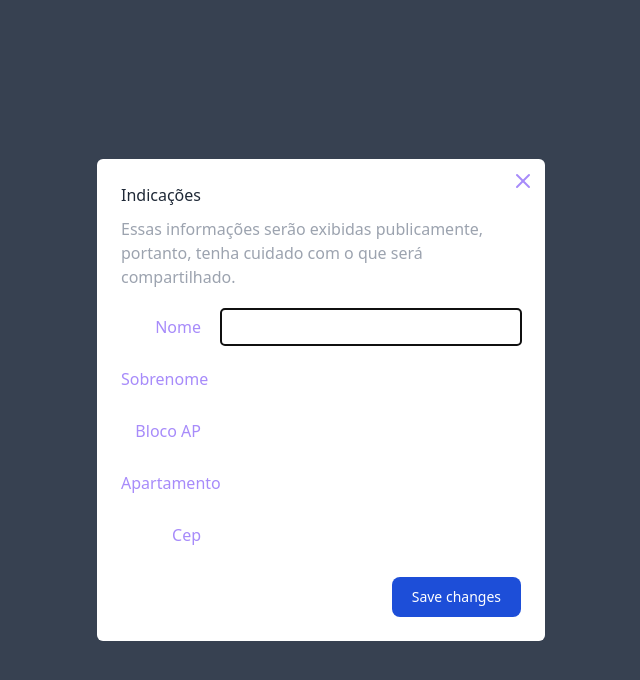
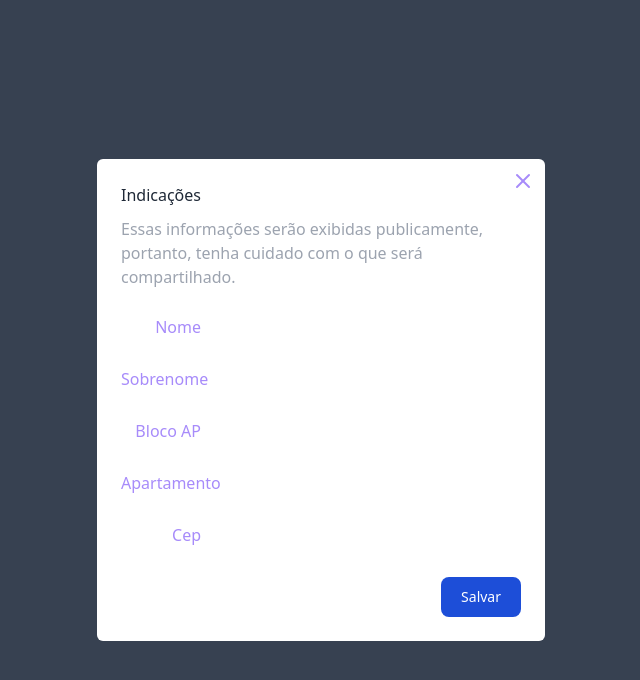
Before and after one commit to finntechnologies/sinnples, a Next.js app: page /add in a window 1280 px wide. Both pictures are taken after a click on the button "Nova indicação". Shown: the top 680 px of the page, without its empty margins (319-959 px from the left). Built offline with nearby package versions, Linux system fonts and the light colour scheme.

Commit message:
feat(radix) import each component

```diff
--- a/src/components/integration/add/IndicationAdd.tsx
+++ b/src/components/integration/add/IndicationAdd.tsx
@@ -1,4 +1,14 @@
-import * as Dialog from '@radix-ui/react-dialog'
+import {
+  AlertDialog,
+  AlertDialogTrigger,
+  AlertDialogPortal,
+  AlertDialogOverlay,
+  AlertDialogContent,
+  AlertDialogTitle,
+  AlertDialogDescription,
+  AlertDialogAction
+}
+from '@radix-ui/react-alert-dialog'
 import React, { useState } from "react";
 import { useRouter } from "next/router";
 import { z } from "zod"
@@ -64,23 +74,23 @@ const IndicationAdd = () => {
   };
 
   return (
-    <Dialog.Root open={isModalOpen} onOpenChange={setModalOpen}>
-      <Dialog.Trigger asChild>
+    <AlertDialog open={isModalOpen} onOpenChange={setModalOpen}>
+      <AlertDialogTrigger asChild>
           <button className="text-white bg-primary-700 hover:bg-primary-800 focus:ring-4 focus:ring-primary-300 font-medium rounded-lg text-sm px-5 py-2.5 dark:bg-primary-600 dark:hover:bg-primary-700 focus:outline-none dark:focus:ring-primary-800">
           Nova indicação
           </button>
 
-      </Dialog.Trigger>
-      <Dialog.Portal>
-        <Dialog.Overlay className="fixed inset-0 animate-overlay bg-gray-700 focus:outline-none" />
-        <Dialog.Content className="fixed left-1/2 top-1/2 max-h-[85vh] w-[90vw] max-w-md -translate-x-1/2 -translate-y-1/2 transform animate-content rounded-md bg-white p-6 shadow-custom-0 focus:outline-none dark:bg-gray-800 ">
-          <Dialog.Title className="m-0 text-base font-medium text-gray-800 dark:text-white ">
+      </AlertDialogTrigger>
+      <AlertDialogPortal>
+        <AlertDialogOverlay className="fixed inset-0 animate-overlay bg-gray-700 focus:outline-none" />
+        <AlertDialogContent className="fixed left-1/2 top-1/2 max-h-[85vh] w-[90vw] max-w-md -translate-x-1/2 -translate-y-1/2 transform animate-content rounded-md bg-white p-6 shadow-custom-0 focus:outline-none dark:bg-gray-800 ">
+          <AlertDialogTitle className="m-0 text-base font-medium text-gray-800 dark:text-white ">
           Indicações
-          </Dialog.Title>
-          <Dialog.Description className="mx-0 my-2.5 mb-5 text-base text-gray-400">
+          </AlertDialogTitle>
+          <AlertDialogDescription className="mx-0 my-2.5 mb-5 text-base text-gray-400">
           Essas informações serão exibidas publicamente, portanto, tenha
           cuidado com o que será compartilhado.
-          </Dialog.Description>
+          </AlertDialogDescription>
           <form
             onSubmit={handleSubmit(handleInfo)}
           >
@@ -191,21 +201,21 @@ const IndicationAdd = () => {
                   type='submit'
                   className="text-white bg-primary-700 hover:bg-primary-800 focus:ring-4 focus:ring-primary-300 font-medium rounded-lg text-sm px-5 py-2.5 dark:bg-primary-600 dark:hover:bg-primary-700 focus:outline-none dark:focus:ring-primary-800">
 
-                  Save changes
+                  Salvar
                 </button>
             </div>
-            <Dialog.Close asChild>
+            <AlertDialogAction asChild>
               <button
                 className="focus:shadow absolute right-2.5 top-2.5 inline-flex h-6 w-6 items-center justify-center rounded-full text-violet-400 hover:text-violet-500 dark:text-violet-500"
                 aria-label="Close"
               >
                 <X />
               </button>
-            </Dialog.Close>
+            </AlertDialogAction>
             </form>
-        </Dialog.Content>
-      </Dialog.Portal>
-    </Dialog.Root>
+        </AlertDialogContent>
+      </AlertDialogPortal>
+    </AlertDialog>
   );
 };
 
```
